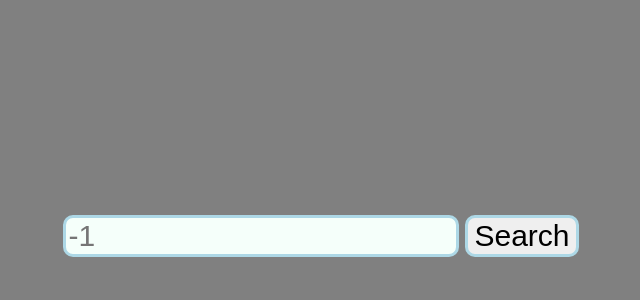
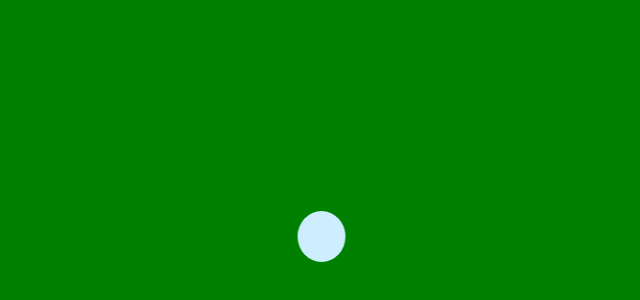
Before and after one commit to MDanialSaleem/Pokedex-React, a React (Create React App) app: page / in a window 1280 px wide. Shown: the part 164-464 px from the top of the page, without its empty margins (319-959 px from the left). Built offline with nearby package versions, Linux system fonts and the light colour scheme.

Commit message:
InitialLoaderSetup

```diff
--- a/src/App.js
+++ b/src/App.js
@@ -29,11 +29,12 @@ class App extends Component {
       delete styles.position;
     }
     return (
-      <div style={styles} className="App">
-        <Searchbar />
-        {this.props.data !== null ? <BasicInfo id={this.props.id} data={this.props.data}/> : null}
-        {this.props.data !== null ? <MoveCard moves={this.props.data.moves} />: null}
-      </div>
+      // <div style={styles} className="App">
+      //   <Searchbar />
+      //   {this.props.data !== null ? <BasicInfo id={this.props.id} data={this.props.data}/> : null}
+      //   {this.props.data !== null ? <MoveCard moves={this.props.data.moves} />: null}
+      // </div>
+      <Loader />
     );
   }
 }
--- a/src/components/Loader/Loader.css
+++ b/src/components/Loader/Loader.css
@@ -1,8 +1,7 @@
 .lds-circle {
-    display: inline-block;
+    display: block;
     width: 51px;
     height: 51px;
-    margin: 6px;
     border-radius: 50%;
     background: #cef;
     animation: lds-circle 2.4s cubic-bezier(0, 0.2, 0.8, 1) infinite;
--- a/src/components/Loader/Loader.js
+++ b/src/components/Loader/Loader.js
@@ -4,7 +4,20 @@ import './Loader.css';
 
 export default function(props)
 {
+    const styles = {
+        position : "fixed",
+        zIndex : 2,
+        width: "100%",
+        height : "100%",
+        background: "green",
+        display: "flex",
+        justifyContent: "center",
+        alignItems: "center"
+    };
+
     return (
-        <div class="lds-circle"></div>
-    )
+        <div style={styles}>
+            <div class="lds-circle"></div>
+        </div>
+    );
 }
```
